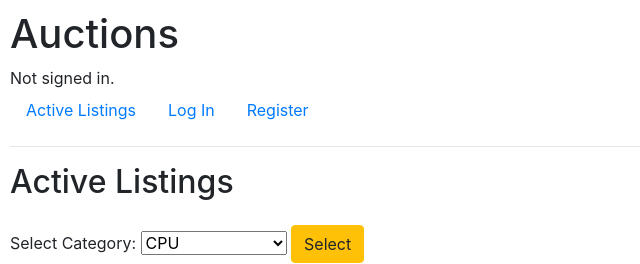
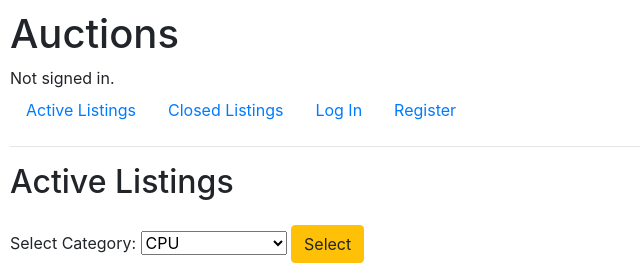
Before and after one commit to FakirHerif/commerce-project, a Django app: page / in a window 1280 px wide. Shown: the top 264 px of the page, without its empty margins (0-640 px from the left). Run offline with Django 3.2, Linux system fonts and the light colour scheme; data comes from the database, SQL or seed files in the repository; both versions use the stored data as it was after the commit; some libraries are stand-ins or nearby versions.

Commit message:
added closed listing

```diff
--- a/auctions/templates/auctions/layout.html
+++ b/auctions/templates/auctions/layout.html
@@ -19,6 +19,9 @@
         <ul class="nav">
             <li class="nav-item">
                 <a class="nav-link" href="{% url 'index' %}">Active Listings</a>
+            </li>
+            <li class="nav-item">
+                <a class="nav-link" href="{% url 'closed_listings' %}">Closed Listings</a>
             </li>
             {% if user.is_authenticated %}
             <li class="nav-item">
--- a/auctions/urls.py
+++ b/auctions/urls.py
@@ -16,4 +16,5 @@ urlpatterns = [
     path("newComment/<int:id>", views.newComment, name="newComment"),
     path("addBid/<int:id>", views.addBid, name="addBid"),
     path("disableBid/<int:id>", views.disableBid, name="disableBid"),
+    path("closed_listings", views.closed_listings, name="closed_listings"),
 ]
--- a/auctions/views.py
+++ b/auctions/views.py
@@ -36,6 +36,12 @@ def product(request, id):
         "bidding_closed": bidding_closed,
         "winning_bid": winning_bid,
         "winner": winner
+    })
+
+def closed_listings(request):
+    closed_list = Listing.objects.filter(isActive=False)
+    return render(request, "auctions/closed_listings.html", {
+        "closed_listings": closed_list
     })
 
 def disableBid(request, id):
```
Also changed, not shown: auctions/templates/auctions/closed_listings.html (added, +17 -0 lines), auctions/migrations/0010_listing_status.py (added), auctions/migrations/0011_remove_listing_status.py (added), db.sqlite3.
